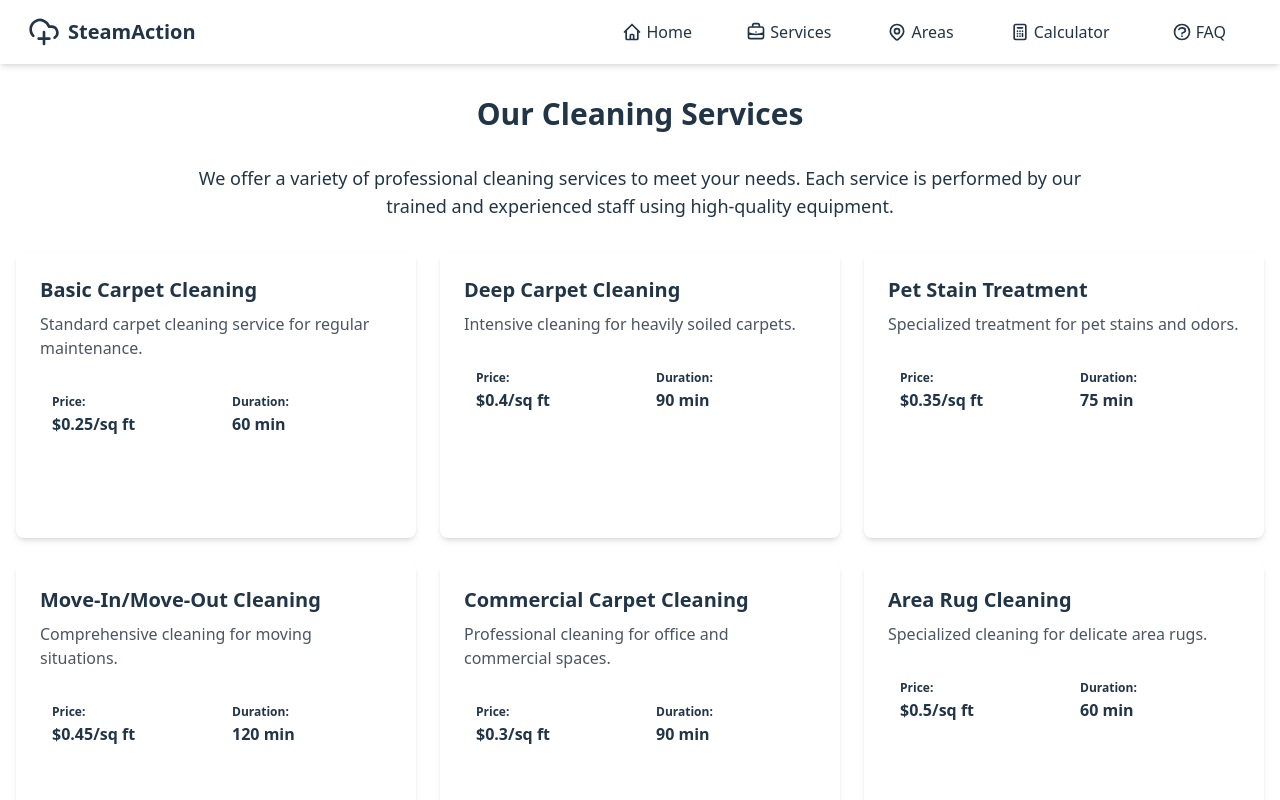
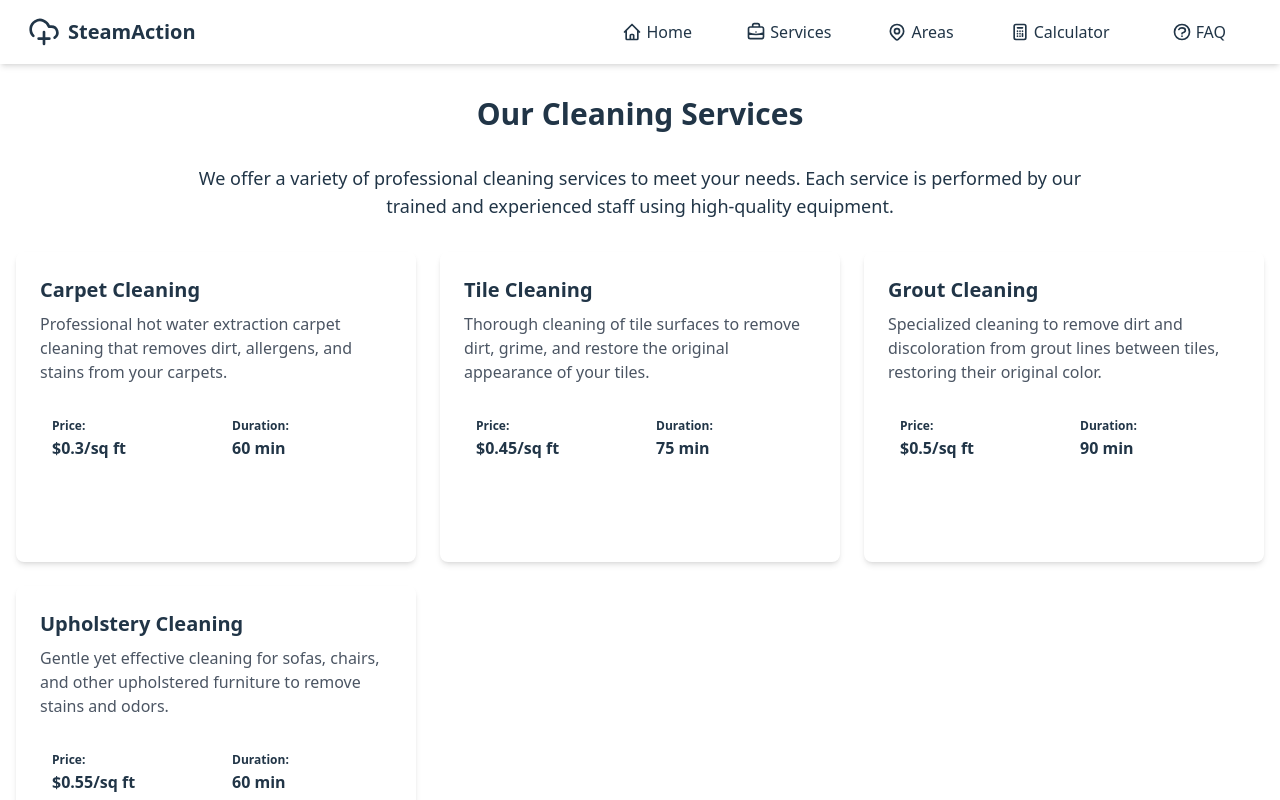
Before and after one commit to SpencerRenfro/SteamAction, a React (Vite) app: page /services in a window 1280 px wide. Shown: the top 800 px of the page. Built offline with nearby package versions, Linux system fonts and the light colour scheme.

Commit message:
adds hard coded data and removes sqlLite code

```diff
--- a/package.json
+++ b/package.json
@@ -17,6 +17,7 @@
     "express": "^5.1.0",
     "react": "^19.1.0",
     "react-dom": "^19.1.0",
+    "react-router-dom": "^7.6.0",
     "sqlite3": "^5.1.7"
   },
   "devDependencies": {
@@ -33,6 +34,7 @@
     "globals": "^16.0.0",
     "postcss": "^8.5.3",
     "tailwindcss": "^3.4.1",
+    "terser": "^5.39.0",
     "vite": "^6.3.5"
   }
 }
--- a/src/App.jsx
+++ b/src/App.jsx
@@ -6,7 +6,7 @@ import Home from "./components/Home";
 import ServiceList from "./components/ServiceList";
 import ServiceAreas from "./components/ServiceAreas";
 import CarpetCalculator from "./components/CarpetCalculator";
-import FAQ from "./components/Faq";
+import Faq from "./components/Faq";
 
 function App() {
   return (
@@ -22,7 +22,7 @@ function App() {
             {/* <Route path="/reviews" element={<Reviews />} /> */}
             <Route path="/service-areas" element={<ServiceAreas />} />
             <Route path="/calculator" element={<CarpetCalculator />} />
-            <Route path="/faq" element={<FAQ />} />
+            <Route path="/faq" element={<Faq />} />
           </Routes>
         </main>
         <Footer />
--- a/src/components/Faq.jsx
+++ b/src/components/Faq.jsx
@@ -26,7 +26,7 @@ export default function FAQ() {
         },
         {
             question: "What areas do you service?",
-            answer: "We currently service Seattle, Bellevue, Redmond, Kirkland, and Renton areas. Each location has a specific coverage radius. Check our Service Areas page for more detailed information about coverage in your specific zip code."
+            answer: "We currently service O'Fallon, Carlinville, Greenville, Highland, and Belleville areas in Illinois. Each location has a specific coverage radius. Check our Service Areas page for more detailed information about coverage in your specific zip code."
         },
         {
             question: "How do I schedule a cleaning?",
--- a/src/components/Home.jsx
+++ b/src/components/Home.jsx
@@ -30,7 +30,6 @@ function Home() {
             <li>Eco-friendly cleaning products</li>
             <li>Flexible scheduling options</li>
             <li>Competitive pricing</li>
-            <li>100% satisfaction guarantee</li>
           </ul>
         </div>
       </div>
--- a/src/components/ServiceAreas.jsx
+++ b/src/components/ServiceAreas.jsx
@@ -1,17 +1,20 @@
 import { useState } from 'react';
 
 function ServiceAreas() {
-  // Sample service area data
+  // Hardcoded service area data
   const serviceAreaData = [
-    { city: "Seattle", zipCodes: ["98101", "98102", "98103", "98104", "98105"], radius: 15 },
-    { city: "Bellevue", zipCodes: ["98004", "98005", "98006", "98007", "98008"], radius: 10 },
-    { city: "Redmond", zipCodes: ["98052", "98053", "98073"], radius: 8 },
-    { city: "Kirkland", zipCodes: ["98033", "98034"], radius: 10 },
-    { city: "Renton", zipCodes: ["98055", "98056", "98057", "98058", "98059"], radius: 12 }
+    { city: "O'Fallon", zipCodes: ["62269", "62236"], radius: 15 },
+    { city: "Carlinville", zipCodes: ["62626"], radius: 10 },
+    { city: "Greenville", zipCodes: ["62246"], radius: 12 },
+    { city: "Highland", zipCodes: ["62249"], radius: 15 },
+    { city: "Belleville", zipCodes: ["62220", "62221", "62222", "62223"], radius: 20 }
   ];
 
   const [searchZip, setSearchZip] = useState("");
   const [searchResult, setSearchResult] = useState(null);
+
+  // No API calls for now, just using hardcoded data
+  // This comment is left here to indicate where API calls would normally go
 
   const handleSearch = (e) => {
     e.preventDefault();
@@ -46,28 +49,10 @@ function ServiceAreas() {
 
       <div className="max-w-4xl mx-auto mb-8">
         <p className="text-center text-lg mb-6">
-          SteamAction provides cleaning services in the following areas.
+          SteamAction provides cleaning services in O'Fallon, Carlinville, Greenville, Highland, Belleville and surrounding areas.
           Check if your location is within our service radius!
         </p>
 
-        <form onSubmit={handleSearch} className="max-w-md mx-auto mb-8">
-          <div className="flex">
-            <input
-              type="text"
-              placeholder="Enter ZIP code"
-              value={searchZip}
-              onChange={(e) => setSearchZip(e.target.value)}
-              className="flex-grow p-2 border rounded-l-md"
-              maxLength={5}
-            />
-            <button
-              type="submit"
-              className="bg-primary text-white px-4 py-2 rounded-r-md hover:bg-primary-focus"
-            >
-              Check
-            </button>
-          </div>
-        </form>
 
         {searchResult && (
           <div className={`p-4 rounded-md mb-8 ${searchResult.found ? 'bg-success text-success-content' : 'bg-error text-error-content'}`}>
--- a/src/components/ServiceList.jsx
+++ b/src/components/ServiceList.jsx
@@ -1,63 +1,55 @@
 import { useState, useEffect } from 'react';
 
 function ServiceList() {
-  // Sample service data
+  // Service data for carpet, tile, grout, and upholstery cleaning
   const sampleServices = [
     {
       service_id: 1,
-      name: "Basic Carpet Cleaning",
-      description: "Standard carpet cleaning service for regular maintenance.",
-      price_per_sqft: 0.25,
+      name: "Carpet Cleaning",
+      description: "Professional hot water extraction carpet cleaning that removes dirt, allergens, and stains from your carpets.",
+      price_per_sqft: 0.30,
       duration_minutes: 60
     },
     {
       service_id: 2,
-      name: "Deep Carpet Cleaning",
-      description: "Intensive cleaning for heavily soiled carpets.",
-      price_per_sqft: 0.40,
+      name: "Tile Cleaning",
+      description: "Thorough cleaning of tile surfaces to remove dirt, grime, and restore the original appearance of your tiles.",
+      price_per_sqft: 0.45,
+      duration_minutes: 75
+    },
+    {
+      service_id: 3,
+      name: "Grout Cleaning",
+      description: "Specialized cleaning to remove dirt and discoloration from grout lines between tiles, restoring their original color.",
+      price_per_sqft: 0.50,
       duration_minutes: 90
     },
     {
-      service_id: 3,
-      name: "Pet Stain Treatment",
-      description: "Specialized treatment for pet stains and odors.",
-      price_per_sqft: 0.35,
-      duration_minutes: 75
-    },
-    {
       service_id: 4,
-      name: "Move-In/Move-Out Cleaning",
-      description: "Comprehensive cleaning for moving situations.",
-      price_per_sqft: 0.45,
-      duration_minutes: 120
-    },
-    {
-      service_id: 5,
-      name: "Commercial Carpet Cleaning",
-      description: "Professional cleaning for office and commercial spaces.",
-      price_per_sqft: 0.30,
-      duration_minutes: 90
-    },
-    {
-      service_id: 6,
-      name: "Area Rug Cleaning",
-      description: "Specialized cleaning for delicate area rugs.",
-      price_per_sqft: 0.50,
+      name: "Upholstery Cleaning",
+      description: "Gentle yet effective cleaning for sofas, chairs, and other upholstered furniture to remove stains and odors.",
+      price_per_sqft: 0.55,
       duration_minutes: 60
     }
   ];
 
-  const [services, setServices] = useState([]);
-  const [loading, setLoading] = useState(true);
+  // Always use hardcoded data for now
+  const [services, setServices] = useState(sampleServices);
+  const [loading, setLoading] = useState(false);
   const [error, setError] = useState(null);
 
-  // Load services when component mounts
+  // No API calls for now, just using hardcoded data
+  // This comment is left here to indicate where API calls would normally go
+
+  // If we need to simulate loading for UI testing
   useEffect(() => {
-    // Simulate API call
-    setTimeout(() => {
-      setServices(sampleServices);
+    // This is just for demonstration purposes
+    // In a real app with hardcoded data, we wouldn't need this
+    const timer = setTimeout(() => {
       setLoading(false);
-    }, 500);
+    }, 300);
+
+    return () => clearTimeout(timer);
   }, []);
 
   return (
--- a/vite.config.js
+++ b/vite.config.js
@@ -1,7 +1,8 @@
 import { defineConfig } from 'vite'
 import react from '@vitejs/plugin-react'
 
-export default defineConfig({
+export default defineConfig(({ command }) => {
+  const config = {
     plugins: [
       react(),
     ],
@@ -23,4 +24,22 @@ export default defineConfig({
       // Allow all hosts (including ngrok domains)
       allowedHosts: ['.ngrok-free.app']
     },
+  }
+
+  // Add production-specific configurations
+  if (command === 'build') {
+    config.build = {
+      outDir: 'dist',
+      sourcemap: false,
+      // Optimize for production
+      minify: 'terser',
+      terserOptions: {
+        compress: {
+          drop_console: true,
+        },
+      },
+    }
+  }
+
+  return config
 })
```
Also changed, not shown: vercel.json (added), 2 other files (tests, documents, lock files or other folders). Lines whose indentation alone changed are shown as unchanged.
